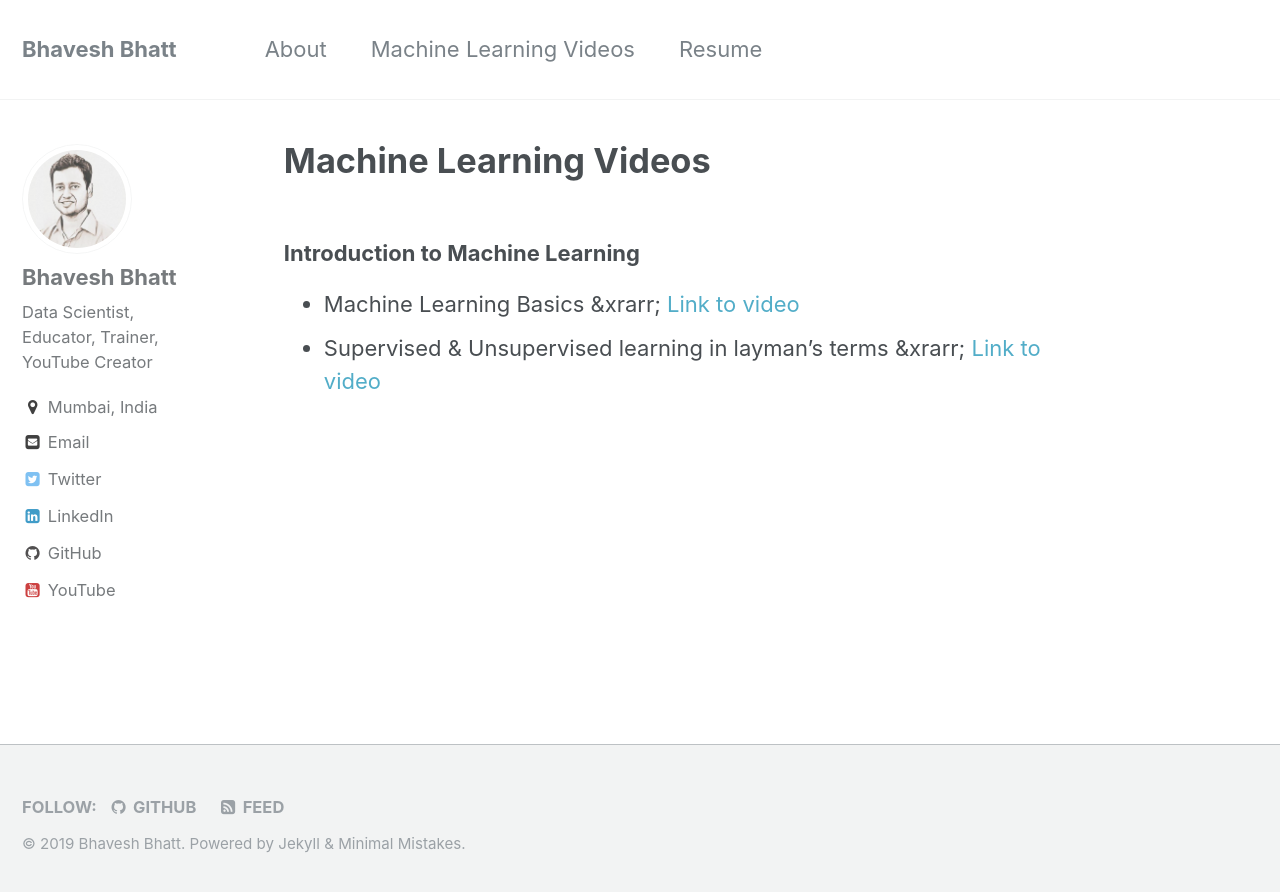
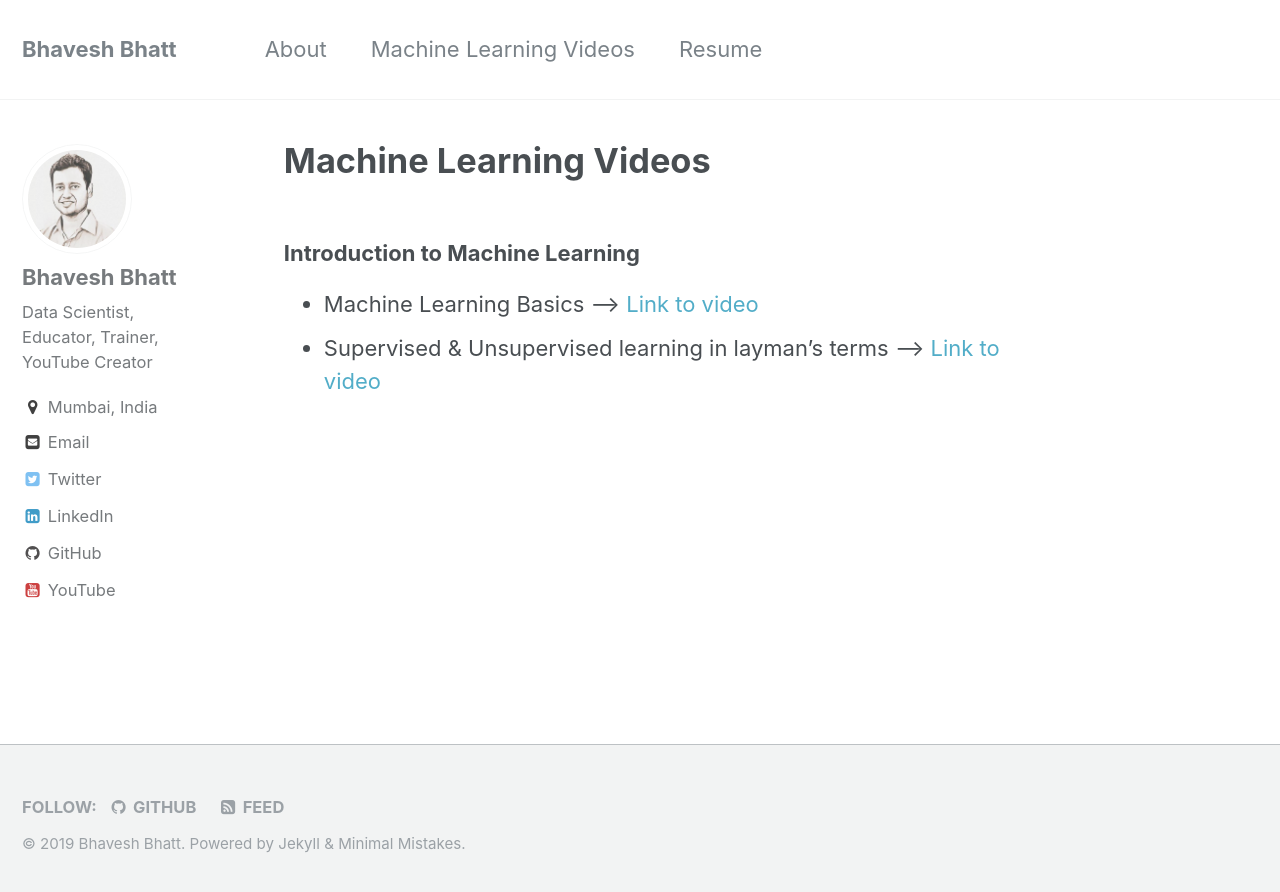
Before and after one commit to bhattbhavesh91/bhattbhavesh91.github.io, a Jekyll site: the page built from _pages/mlvideos.md, in a window 1280 px wide. Shown: the top 892 px of the page. Built offline with Jekyll 4.4.1, drawn with Linux system fonts in a browser that asks for light colours; some of the changed lines change nothing that is shown.

Commit message:
modified arrow

```diff
--- a/_pages/mlvideos.md
+++ b/_pages/mlvideos.md
@@ -5,5 +5,5 @@ title: "Machine Learning Videos"
 
 
 ### Introduction to Machine Learning
-* Machine Learning Basics &xrarr; [Link to video](https://youtu.be/8qNPRAaQJJs){:target="_blank"}
-* Supervised & Unsupervised learning in layman's terms &xrarr; [Link to video](https://youtu.be/pmQgq8S4jO8){:target="_blank"}
+* Machine Learning Basics &#10230; [Link to video](https://youtu.be/8qNPRAaQJJs){:target="_blank"}
+* Supervised & Unsupervised learning in layman's terms &#10230; [Link to video](https://youtu.be/pmQgq8S4jO8){:target="_blank"}
```
